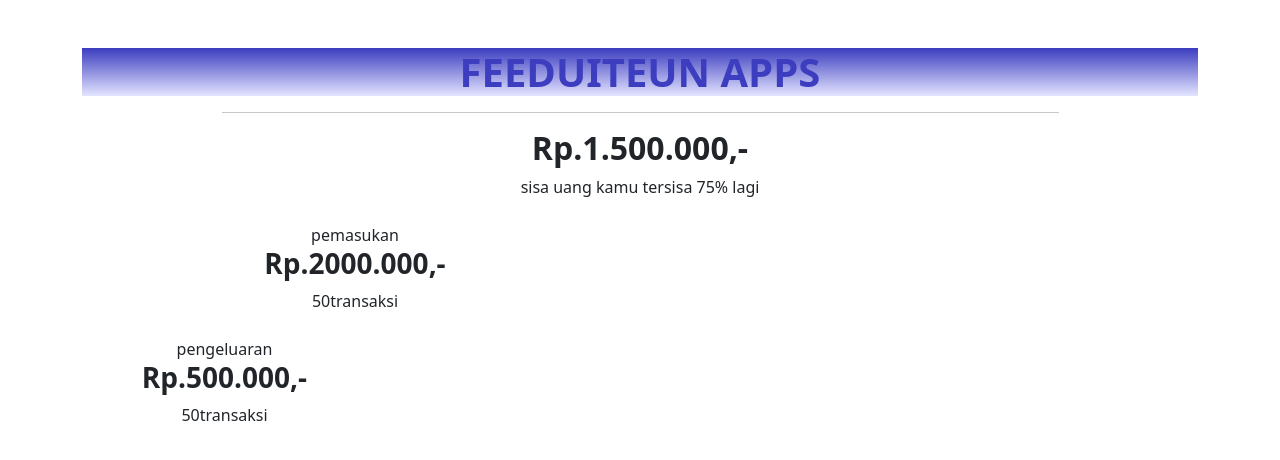
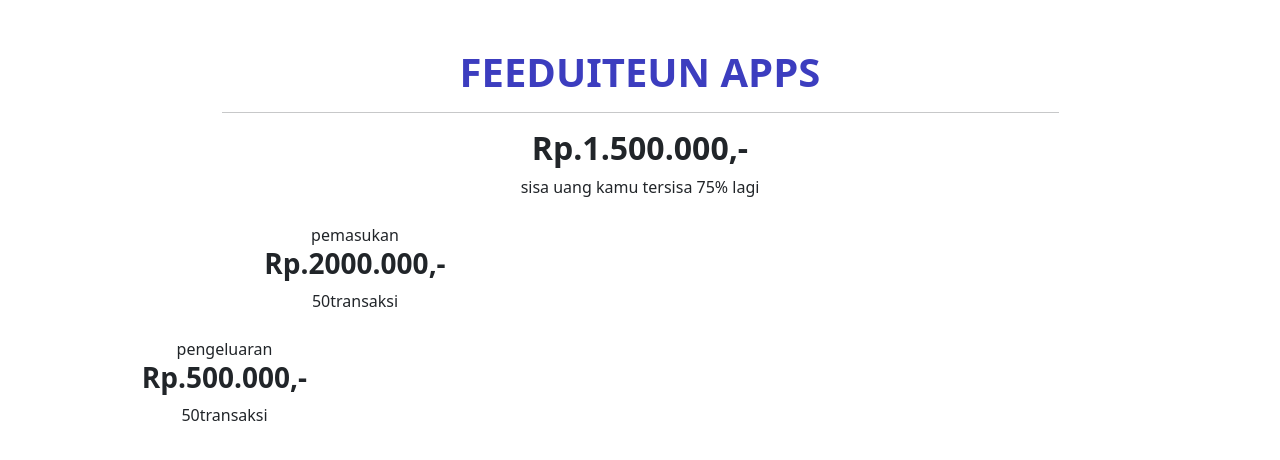
Before and after one commit to lssport/hattahasibuan.git.io, a React (Create React App) app: page / in a window 1280 px wide. Shown: the top 460 px of the page. Built offline with nearby package versions, Linux system fonts and the light colour scheme.

Commit message:
1 file modified

```diff
--- a/src/style.css
+++ b/src/style.css
@@ -2,7 +2,7 @@ h1 {
   font-weight: 600;
   font-size: 32px;
   line-height: 48px;
-  background: linear-gradient(#3C3DBF, #E4E5FF);
+  background: linear-gradient(#A1A1A1) #E4E5FF);
   color: #3C3DBF;
   -webkit-text-fill-color: text;
   text-fill-color: transparent;
```
